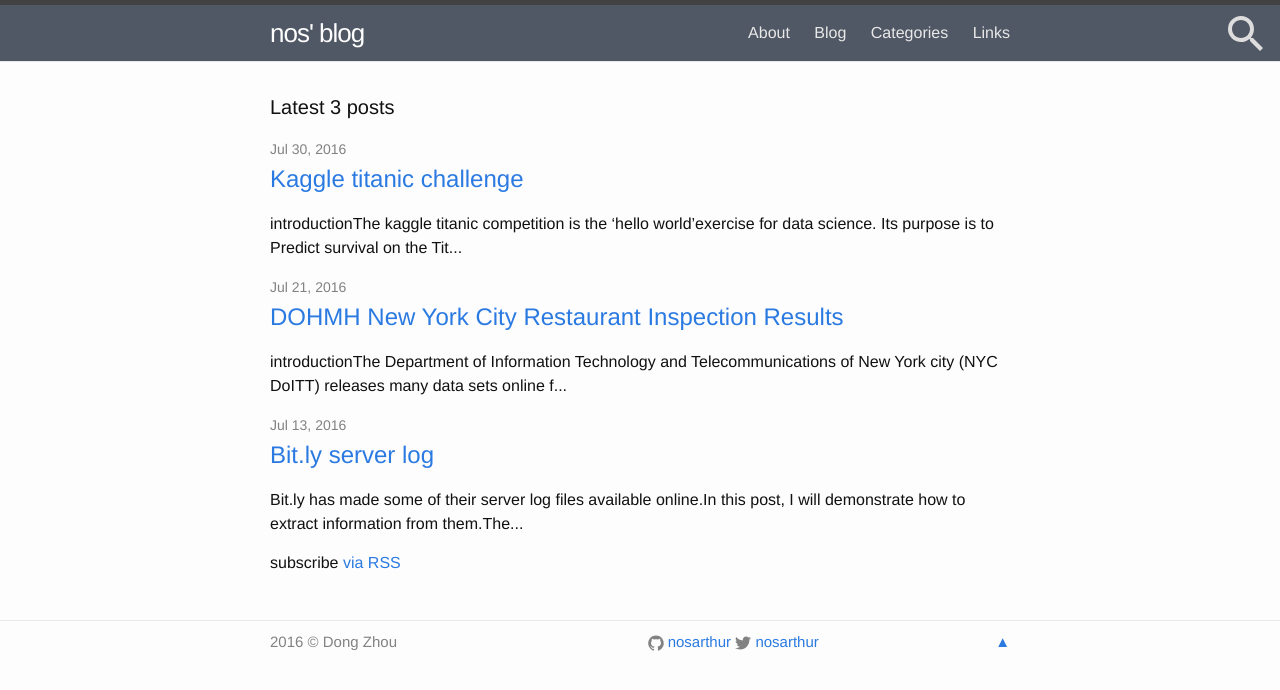
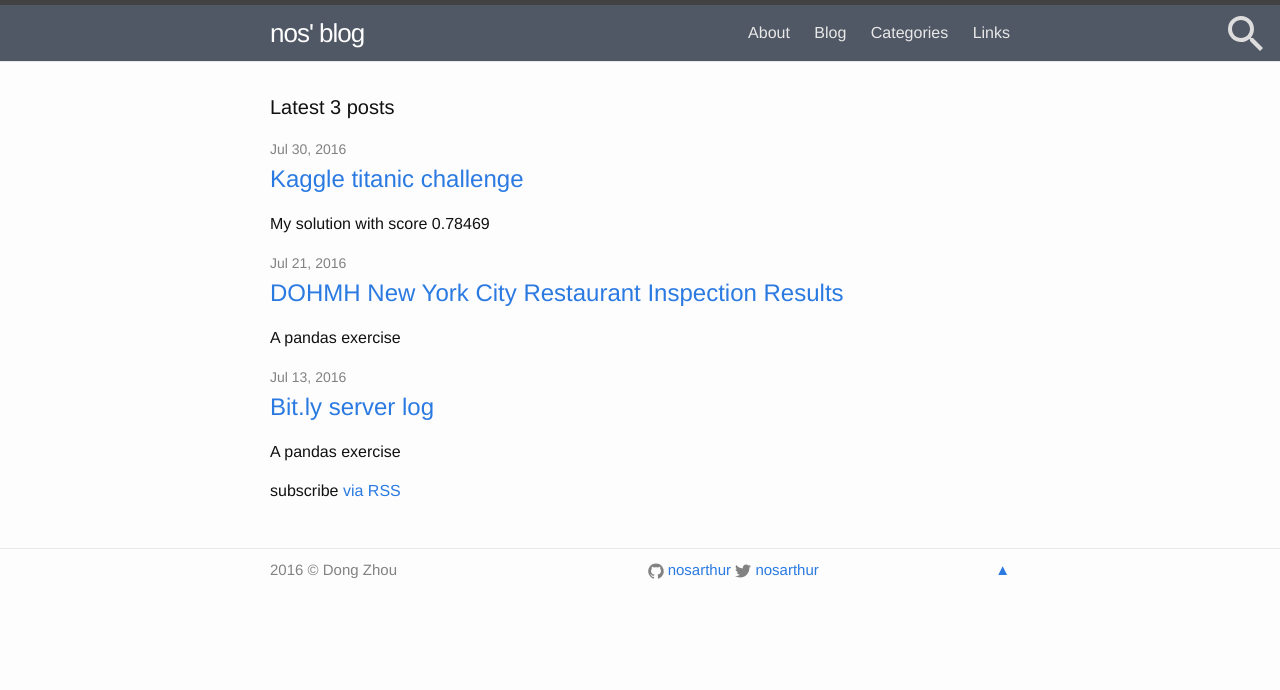
Before and after one commit to nosarthur/nosarthur.github.io, a Jekyll site: the page built from index.html, in a window 1280 px wide. Shown: the top 690 px of the page. Built offline with Jekyll 4.4.1, drawn with Linux system fonts in a browser that asks for light colours.

Commit message:
make small changes

```diff
--- a/_posts/2016-07-12-bitly.md
+++ b/_posts/2016-07-12-bitly.md
@@ -3,6 +3,7 @@
 title:  Bit.ly server log
 date:   2016-07-12 23:43:08 -0500
 categories: [side project]
+description: A pandas exercise
 comments: true
 tags: [pandas]
 ---
--- a/_posts/2016-07-21-restaurant.md
+++ b/_posts/2016-07-21-restaurant.md
@@ -3,6 +3,7 @@
 title: DOHMH New York City Restaurant Inspection Results
 date:   2016-07-21 13:43:08 -0500
 categories: [side project]
+description: A pandas exercise
 comments: true
 tags: [pandas]
 ---
--- a/_posts/2016-07-30-titanic.md
+++ b/_posts/2016-07-30-titanic.md
@@ -3,6 +3,7 @@
 title: Kaggle titanic challenge
 date:   2016-07-30 13:43:08 -0500
 categories: [side project]
+description: My solution with score 0.78469
 comments: true
 tags: [logistic regression, pandas, random forest]
 ---
```
